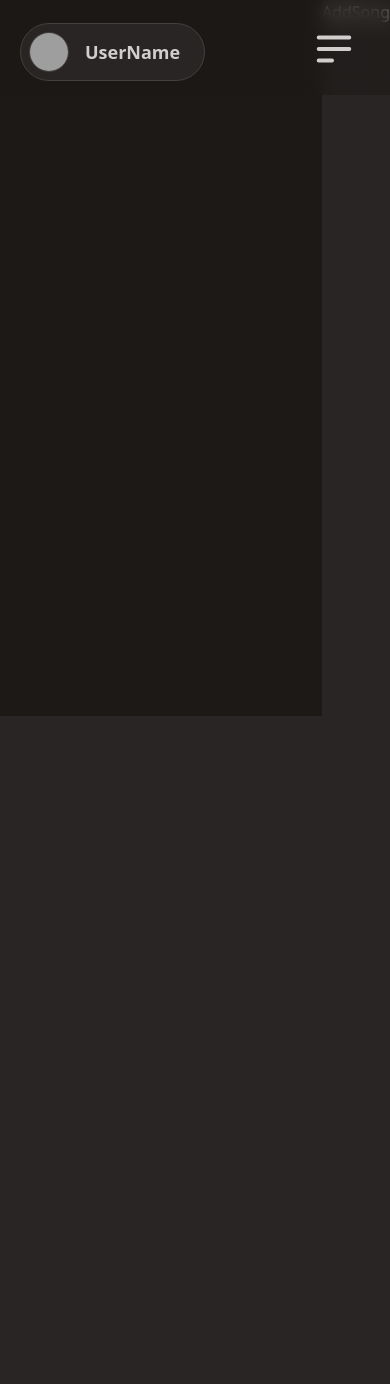
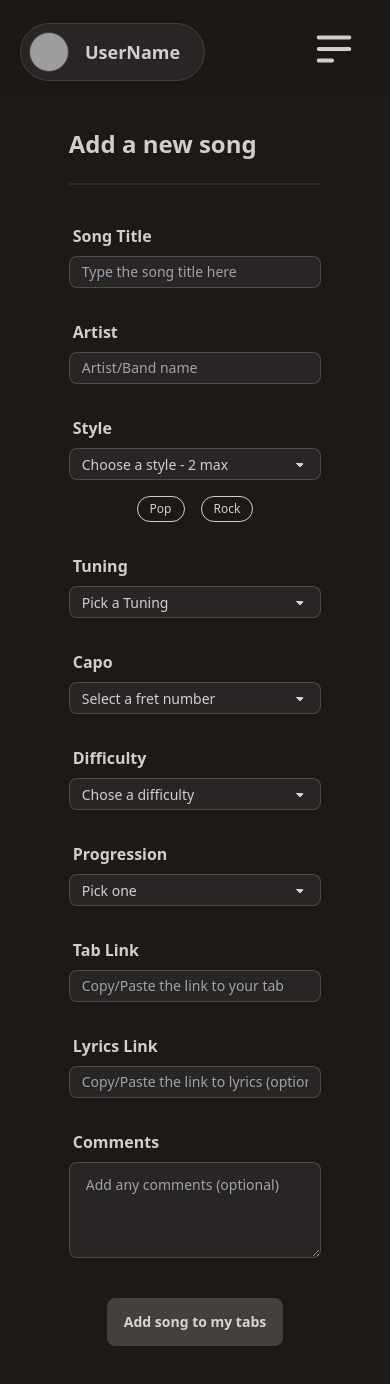
Before and after one commit to AnthonyBourret/My_Guitar_Tabs-client, a React (Vite) app: page /add-a-song in a window 390 px wide. Shown: the top 1384 px of the page. Before the commit the page ends 844 px from the top, so only its background shows below. Built offline with nearby package versions, Linux system fonts and the light colour scheme; grey boxes are pictures that could not be loaded.

Commit message:
construction: Add Page Displayed & Responsive

```diff
--- a/src/components/AddSong/AddSong.tsx
+++ b/src/components/AddSong/AddSong.tsx
@@ -1,12 +1,64 @@
 import React from 'react';
 import Header from '../Header/Header';
+import TextInput from "../CustomComponents/TextInput";
+import SelectInput from "../CustomComponents/SelectInput";
+import TextAreaInput from "../CustomComponents/TextAreaInput";
+import BadgeStyle from "../CustomComponents/BadgeStyle";
+import {
+  difficultyOptions,
+  progressionOptions,
+  styleOptions,
+  capoOptions,
+  tuningOptions
+} from "../../utils/InputValues";
+
 
 function AddSong() {
   return (
-    <>
+    <div className="flex flex-col items-center w-full sm:w-[90%] bg-neutral min-h-screen pb-8">
       <Header />
-      <div>AddSong</div>
-    </>
+      <div className="flex flex-col gap-6 w-full px-5 max-[820px]:w-[75%] min-[820px]:w-[55%]">
+        <div>
+          <h1 className="text-2xl font-semibold self-start">Add a new song</h1>
+          <div className="divider mb-0"></div>
+        </div>
+
+        <div className="flex flex-col gap-6 sm:flex-row sm:justify-between sm:mb-8">
+          <div className="flex flex-col gap-6 sm:w-[40%]">
+            <TextInput label="Song Title" placeholder="Type the song title here" />
+            <TextInput label="Artist" placeholder="Artist/Band name" />
+          </div>
+
+          <div className="flex flex-col gap-4 items-center sm:w-[40%]">
+            <SelectInput label="Style" disabledText="Choose a style - 2 max" options={styleOptions} />
+            <div className="flex gap-4">
+              <BadgeStyle style="Pop" />
+              <BadgeStyle style="Rock" />
+            </div>
+          </div>
+        </div>
+        <div className="flex flex-col gap-6 sm:flex-row sm:justify-between sm:mb-8">
+          <div className="flex flex-col gap-6 sm:w-[40%] items-center">
+            <SelectInput label="Tuning" disabledText="Pick a Tuning" options={tuningOptions} />
+            <SelectInput label="Capo" disabledText="Select a fret number" options={capoOptions} />
+          </div>
+
+          <div className="flex flex-col gap-6 sm:w-[40%]">
+            <SelectInput label="Difficulty" disabledText="Chose a difficulty" options={difficultyOptions} />
+            <SelectInput label="Progression" disabledText="Pick one" options={progressionOptions} />
+          </div>
+        </div>
+
+        <div className="flex flex-col gap-6">
+          <TextInput label="Tab Link" placeholder="Copy/Paste the link to your tab" />
+          <TextInput label="Lyrics Link" placeholder="Copy/Paste the link to lyrics (optional)" />
+          <TextAreaInput label="Comments" placeholder="Add any comments (optional)" />
+        </div>
+
+        <button type="submit" className="btn btn-base w-fit my-4 m-auto btn-primary">Add song to my tabs</button>
+
+      </div>
+    </div>
   );
 };
 
--- /dev/null
+++ b/src/components/CustomComponents/BadgeStyle.tsx
@@ -0,0 +1,11 @@
+import React from 'react'
+
+function BadgeStyle({ style }: { style: string }) {
+    return (
+        <div className="badge badge-sm badge-outline p-3 min-[820px]:badge-md min-[820px]:p-4">
+            {style}
+        </div>
+    )
+}
+
+export default BadgeStyle
--- /dev/null
+++ b/src/components/CustomComponents/SelectInput.tsx
@@ -0,0 +1,26 @@
+import React from 'react'
+
+interface Props {
+    label: string,
+    disabledText: string,
+    options: string[],
+}
+
+function SelectInput({ label, disabledText, options }: Props) {
+    return (
+        <label className="form-control w-full">
+            <div className="label">
+                <span className="label-text text-base font-semibold">{label}</span>
+            </div>
+            <select className="select select-sm select-bordered">
+                <option disabled selected>{disabledText}</option>
+                {options.map((option: string, index: number) =>
+                    <option key={index}>
+                        {option}
+                    </option>)}
+            </select>
+        </label>
+    )
+}
+
+export default SelectInput
--- a/src/components/CustomComponents/SongCard.tsx
+++ b/src/components/CustomComponents/SongCard.tsx
@@ -1,4 +1,5 @@
 import React from 'react';
+import BadgeStyle from "./BadgeStyle";
 import { IconInProgress, IconLearned, IconToLearn } from '../../svg';
 
 function SongCard() {
@@ -15,8 +16,8 @@ function SongCard() {
             </div>
             <div className="w-full flex flex-col gap-8 items-center min-[820px]:flex-row min-[820px]:justify-between">
                 <div className="flex gap-4 justify-center">
-                    <div className="badge badge-sm badge-outline p-3 min-[820px]:badge-md min-[820px]:p-4">Style 1</div>
-                    <div className="badge badge-sm badge-outline p-3 min-[820px]:badge-md min-[820px]:p-4">Style 2</div>
+                    <BadgeStyle style="Rock" />
+                    <BadgeStyle style="Pop" />
                 </div>
                 <button className="btn btn-sm w-fit btn-primary min-[820px]:btn-md">See Tabs</button>
             </div>
--- /dev/null
+++ b/src/components/CustomComponents/TextAreaInput.tsx
@@ -0,0 +1,14 @@
+import React from 'react'
+
+function TextAreaInput({ label, placeholder }: { label: string, placeholder: string }) {
+    return (
+        <label className="form-control w-full">
+            <div className="label">
+                <span className="label-text text-base font-semibold">{label}</span>
+            </div>
+            <textarea className="textarea textarea-bordered h-24" placeholder={placeholder}></textarea>
+        </label>
+    )
+}
+
+export default TextAreaInput
--- /dev/null
+++ b/src/components/CustomComponents/TextInput.tsx
@@ -0,0 +1,14 @@
+import React from 'react'
+
+function TextInput({ label, placeholder }: { label: string, placeholder: string }) {
+    return (
+        <label className="form-control w-full">
+            <div className="label">
+                <span className="label-text text-base font-semibold">{label}</span>
+            </div>
+            <input type="text" placeholder={placeholder} className="input input-sm input-bordered w-full" />
+        </label>
+    )
+}
+
+export default TextInput
--- a/src/components/Filters/FilterDesktop.tsx
+++ b/src/components/Filters/FilterDesktop.tsx
@@ -1,4 +1,11 @@
 import React from 'react';
+import {
+    difficultyOptions,
+    progressionOptions,
+    styleOptions,
+    capoOptions,
+    tuningOptions
+} from "../../utils/InputValues";
 
 function FilterDesktop() {
     return (
@@ -10,10 +17,11 @@ function FilterDesktop() {
                         <span className="label-text font-semibold">Difficulty</span>
                     </div>
                     <select className="select select-sm select-bordered bg-neutral">
-                        <option disabled defaultValue={"none"}>Pick one</option>
-                        <option>Beginner</option>
-                        <option>Intermediate</option>
-                        <option>Confirmed</option>
+                        <option disabled selected defaultValue={"none"}>Pick one</option>
+                        {difficultyOptions.map((option, index) =>
+                            <option key={index}>
+                                {option}
+                            </option>)}
                     </select>
                 </label>
                 <label className="form-control w-full max-w-xs">
@@ -21,10 +29,11 @@ function FilterDesktop() {
                         <span className="label-text font-semibold">Progression</span>
                     </div>
                     <select className="select select-sm select-bordered bg-neutral">
-                        <option disabled defaultValue={"none"}>Pick one</option>
-                        <option>To learn</option>
-                        <option>In progress</option>
-                        <option>Learned</option>
+                        <option disabled selected defaultValue={"none"}>Pick one</option>
+                        {progressionOptions.map((option, index) =>
+                            <option key={index}>
+                                {option}
+                            </option>)}
                     </select>
                 </label>
                 <label className="form-control w-full max-w-xs">
@@ -32,12 +41,12 @@ function FilterDesktop() {
                         <span className="label-text font-semibold">Style</span>
                     </div>
                     <select className="select select-sm select-bordered bg-neutral">
-                        <option disabled defaultValue={"none"}>Pick one</option>
+                        <option disabled selected defaultValue={"none"}>Pick one</option>
                         {/* Todo => .map on the fetched data to display the different styles */}
-                        <option>Rock</option>
-                        <option>Folk</option>
-                        <option>Alternative Rock</option>
-                        <option>Blues</option>
+                        {styleOptions.map((option, index) =>
+                            <option key={index}>
+                                {option}
+                            </option>)}
                     </select>
                 </label>
                 <label className="form-control w-full max-w-xs">
@@ -45,10 +54,12 @@ function FilterDesktop() {
                         <span className="label-text font-semibold">Tuning</span>
                     </div>
                     <select className="select select-sm select-bordered bg-neutral">
-                        <option disabled defaultValue={"none"}>Pick one</option>
+                        <option disabled selected defaultValue={"none"}>Pick one</option>
                         {/* Todo => .map on the fetched data to display the different tunings */}
-                        <option>EADGBE - Standard</option>
-                        <option>DADGBE - Drop D</option>
+                        {tuningOptions.map((option, index) =>
+                            <option key={index}>
+                                {option}
+                            </option>)}
                     </select>
                 </label>
                 <label className="form-control w-full max-w-xs">
@@ -56,12 +67,11 @@ function FilterDesktop() {
                         <span className="label-text font-semibold">Capo</span>
                     </div>
                     <select className="select select-sm select-bordered bg-neutral">
-                        <option disabled defaultValue={"none"}>Pick one</option>
-                        <option>None</option>
-                        <option>1</option>
-                        <option>2</option>
-                        <option>3</option>
-                        <option>4</option>
+                        <option disabled selected defaultValue={"none"}>Pick one</option>
+                        {capoOptions.map((option, index) =>
+                            <option key={index}>
+                                {option}
+                            </option>)}
                     </select>
                 </label>
                 <button type="button" className="btn btn-primary w-fit my-4">Reset filters</button>
--- a/src/components/Filters/FilterMobile.tsx
+++ b/src/components/Filters/FilterMobile.tsx
@@ -1,5 +1,11 @@
 import React from 'react';
-
+import {
+    difficultyOptions,
+    progressionOptions,
+    styleOptions,
+    capoOptions,
+    tuningOptions
+} from "../../utils/InputValues";
 function FilterMobile() {
     return (
         // To display the filters, the collapse component (checkbox type) has to be clicked on
@@ -17,10 +23,11 @@ function FilterMobile() {
                         <span className="label-text font-semibold">Difficulty</span>
                     </div>
                     <select className="select select-sm select-bordered bg-neutral">
-                        <option disabled defaultValue={"none"}>Pick one</option>
-                        <option>Beginner</option>
-                        <option>Intermediate</option>
-                        <option>Confirmed</option>
+                        <option disabled selected defaultValue={"none"}>Pick one</option>
+                        {difficultyOptions.map((option, index) =>
+                            <option key={index}>
+                                {option}
+                            </option>)}
                     </select>
                 </label>
                 <label className="form-control w-full max-w-xs">
@@ -28,10 +35,11 @@ function FilterMobile() {
                         <span className="label-text font-semibold">Progression</span>
                     </div>
                     <select className="select select-sm select-bordered bg-neutral">
-                        <option disabled defaultValue={"none"}>Pick one</option>
-                        <option>To learn</option>
-                        <option>In progress</option>
-                        <option>Learned</option>
+                        <option disabled selected defaultValue={"none"}>Pick one</option>
+                        {progressionOptions.map((option, index) =>
+                            <option key={index}>
+                                {option}
+                            </option>)}
                     </select>
                 </label>
                 <label className="form-control w-full max-w-xs">
@@ -39,12 +47,12 @@ function FilterMobile() {
                         <span className="label-text font-semibold">Style</span>
                     </div>
                     <select className="select select-sm select-bordered bg-neutral">
-                        <option disabled defaultValue={"none"}>Pick one</option>
+                        <option disabled selected defaultValue={"none"}>Pick one</option>
                         {/* Todo => .map on the fetched data to display the different styles */}
-                        <option>Rock</option>
-                        <option>Folk</option>
-                        <option>Alternative Rock</option>
-                        <option>Blues</option>
+                        {styleOptions.map((option, index) =>
+                            <option key={index}>
+                                {option}
+                            </option>)}
                     </select>
                 </label>
                 <label className="form-control w-full max-w-xs">
@@ -52,10 +60,12 @@ function FilterMobile() {
                         <span className="label-text font-semibold">Tuning</span>
                     </div>
                     <select className="select select-sm select-bordered bg-neutral">
-                        <option disabled defaultValue={"none"}>Pick one</option>
+                        <option disabled selected defaultValue={"none"}>Pick one</option>
                         {/* Todo => .map on the fetched data to display the different tunings */}
-                        <option>EADGBE - Standard</option>
-                        <option>DADGBE - Drop D</option>
+                        {tuningOptions.map((option, index) =>
+                            <option key={index}>
+                                {option}
+                            </option>)}
                     </select>
                 </label>
                 <label className="form-control w-full max-w-xs">
@@ -63,12 +73,11 @@ function FilterMobile() {
                         <span className="label-text font-semibold">Capo</span>
                     </div>
                     <select className="select select-sm select-bordered bg-neutral">
-                        <option disabled defaultValue={"none"}>Pick one</option>
-                        <option>None</option>
-                        <option>1</option>
-                        <option>2</option>
-                        <option>3</option>
-                        <option>4</option>
+                        <option disabled selected defaultValue={"none"}>Pick one</option>
+                        {capoOptions.map((option, index) =>
+                            <option key={index}>
+                                {option}
+                            </option>)}
                     </select>
                 </label>
                 <button type="button" className="btn btn-sm btn-primary w-fit my-4">Reset filters</button>
--- a/src/components/Login/Login.tsx
+++ b/src/components/Login/Login.tsx
@@ -1,6 +1,6 @@
 import React from 'react';
 import { Link } from 'react-router-dom';
-import InputTextForm from "../CustomComponents/InputTextForm";
+import InputTextAuth from "../CustomComponents/InputTextAuth";
 import Logo from '../../svg/Logo';
 
 function Login() {
@@ -16,10 +16,10 @@ function Login() {
         <div className="flex flex-col gap-6 items-center">
 
           {/* Username Input */}
-          <InputTextForm label="Username :" />
+          <InputTextAuth label="Username :" />
 
           {/* Password Input */}
-          <InputTextForm label="Password :" />
+          <InputTextAuth label="Password :" />
 
           {/* Login Button */}
           <button className="btn btn-primary btn-sm px-4 text-base">
--- /dev/null
+++ b/src/utils/InputValues.tsx
@@ -0,0 +1,67 @@
+export const difficultyOptions = [
+    "Beginner",
+    "Intermediate",
+    "Confirmed",
+];
+
+export const progressionOptions = [
+    "To learn",
+    "In progress",
+    "Learned",
+];
+
+export const capoOptions = [
+    "None",
+    "1",
+    "2",
+    "3",
+    "4",
+    "5",
+    "6",
+    "7",
+    "8",
+    "9",
+];
+
+export const styleOptions = [
+    'Rock',
+    'Pop',
+    'Blues',
+    'Jazz',
+    'Folk',
+    'Country',
+    'Metal',
+    'Punk',
+    'Reggae',
+    'Funk',
+    'Classical',
+    'Heavy Metal',
+    'Grunge',
+    'Hard Rock',
+    'Death Metal',
+    'Hip-Hop',
+    'Trip-Hop',
+    'Progressive Metal',
+    'Progressive Rock',
+    'Ska',
+];
+
+export const tuningOptions = [
+    'E-A-D-G-B-E',
+    'D-A-D-G-B-E',
+    'Eb-Ab-Db-Gb-Bb-Eb',
+    'Db-Ab-Db-Gb-Bb-Eb',
+    'D-G-C-F-A-D',
+    'C-G-C-F-A-D',
+    'B-Gb-B-E-Ab-Db',
+    'A-E-A-D-Gb-A',
+    'E-A-E-A-C#-E',
+    'B-F#-B-F#-B-D#',
+    'C-G-C-G-C-E',
+    'D-A-D-F#-A-D',
+    'E-B-E-G#-B-E',
+    'F-A-C-F-C-F',
+    'D-G-D-G-B-D',
+    'B-E-A-D-G-B-E',
+    'G-D-G-C-F-A-D',
+];
```
Also changed, not shown: src/components/CustomComponents/InputTextAuth.tsx (renamed from src/components/CustomComponents/InputTextForm.tsx, +2 -5 lines), src/components/Signup/Signup.tsx (+5 -5 lines).
